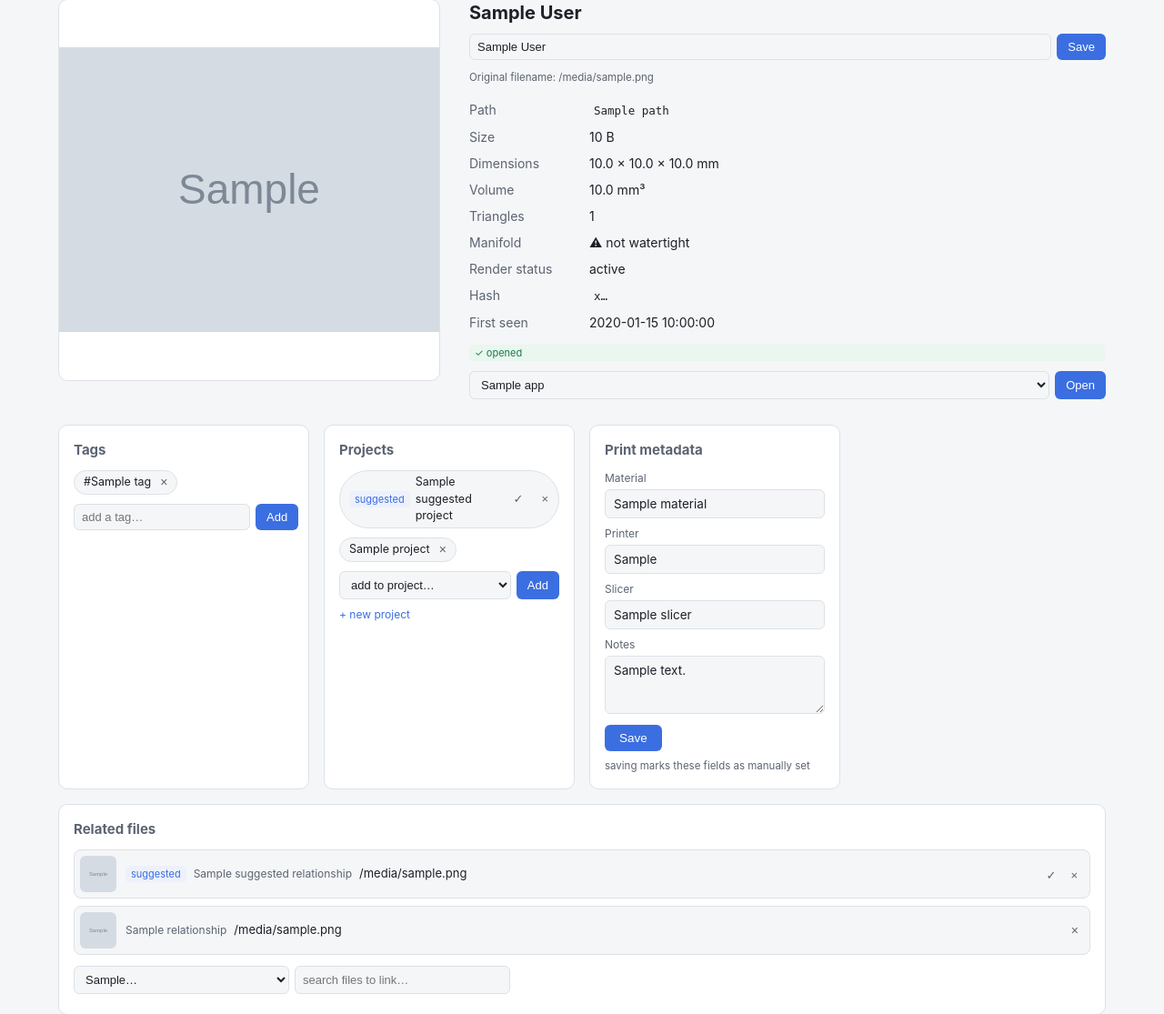
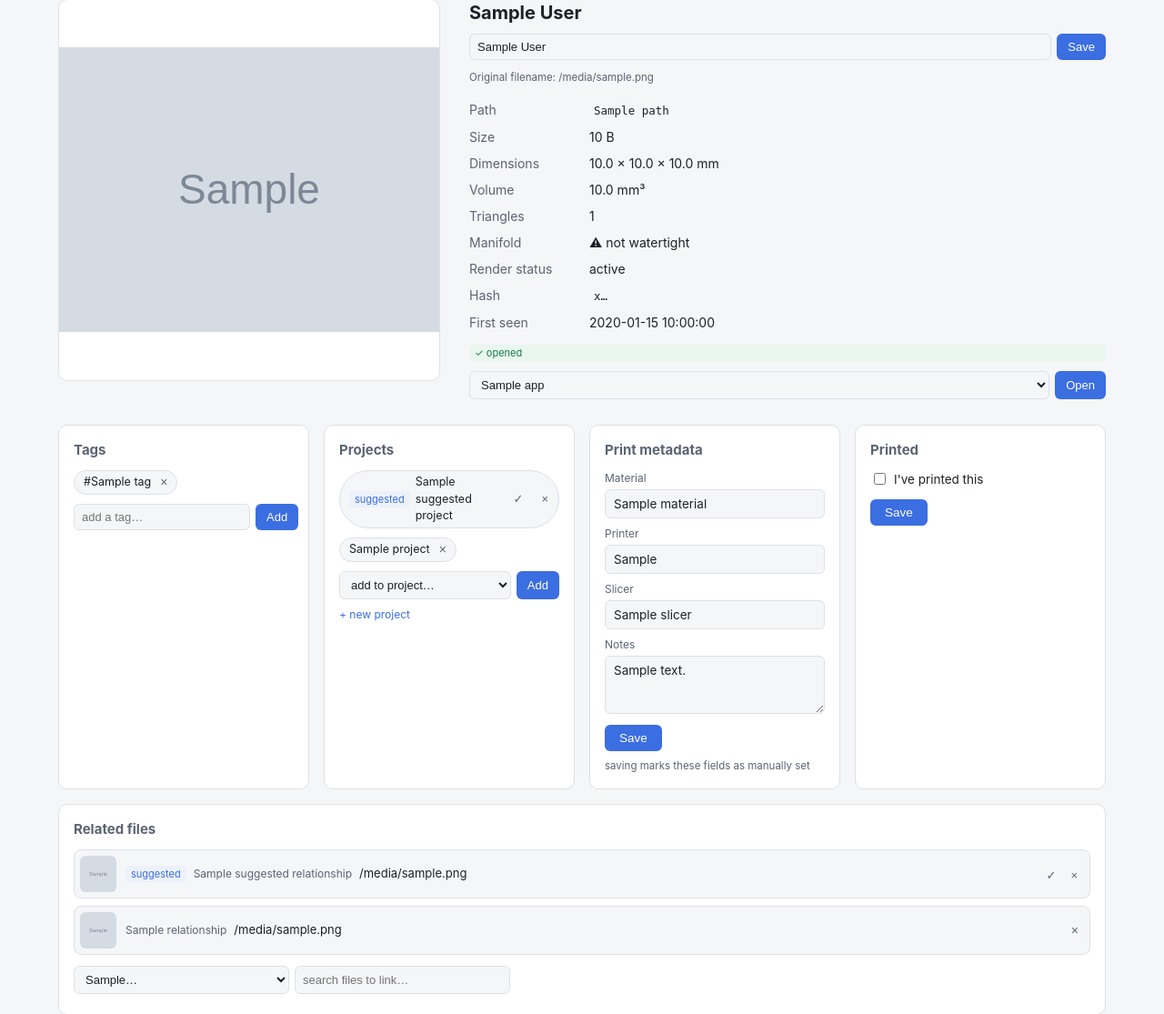
Before and after one commit to joannewood/spool, a FastAPI app: template services/api/app/templates/file_detail.html in a window 1280 px wide. Shown: the part 121-1236 px from the top of the page at 91% size. Run offline with FastAPI, Linux system fonts and the light colour scheme; the template is opened without the code that fills it: most values are stand-ins (such as "Sample title", 1, 10 or a date in 2020); grey boxes marked "Sample" are stand-in pictures; parts of the project's set-up code (start-up, migrations or seed data) failed here and were passed over; some libraries are stand-ins or nearby versions.

Commit message:
Add printed toggle + star rating + comments per file
New print_log table (migration 010), deliberately separate from
print_metadata so marking a file printed never touches that table's
source column (which gates whether auto-extraction can overwrite
manual settings). Star rating is a CSS-only radio/label trick; the
rating/comments fields reveal only once "printed" is checked, via
:has() — no JS. Field is named "comments" rather than "notes" to
avoid colliding with print_metadata's own notes field as a same-page
form field name.

Co-Authored-By: Claude Sonnet 5 <noreply@anthropic.com>
Claude-Session: https://claude.ai/code/session_01Ww8rVnHfzcntrAGRYsSKmk

```diff
--- a/services/api/app/main.py
+++ b/services/api/app/main.py
@@ -90,6 +90,7 @@ def file_detail(request: Request, file_id: int):
             "suggested_projects": queries.get_suggested_file_projects(file_id),
             "all_projects": queries.list_projects(),
             "print_metadata": queries.get_print_metadata(file_id),
+            "print_log": queries.get_print_log(file_id),
             "relationships": queries.get_file_relationships(file_id),
             "suggested_relationships": queries.get_suggested_relationships(file_id),
             "relationship_types": RELATIONSHIP_TYPES,
@@ -244,6 +245,12 @@ def update_print_metadata(
     return RedirectResponse(f"/files/{file_id}", status_code=303)
 
 
+@app.post("/files/{file_id}/print-log")
+def update_print_log(file_id: int, printed: str = Form(""), rating: str = Form(""), comments: str = Form("")):
+    queries.set_print_log(file_id, printed == "on", int(rating) if rating else None, comments.strip())
+    return RedirectResponse(f"/files/{file_id}", status_code=303)
+
+
 # ---- open in app (host-helper) ---------------------------------------------
 
 @app.post("/files/{file_id}/open")
--- a/services/api/app/queries.py
+++ b/services/api/app/queries.py
@@ -385,6 +385,29 @@ def set_manual_print_metadata(file_id, material, printer_profile, slicer, notes)
             )
 
 
+# ---- print log (printed / rating / notes) ------------------------------------
+
+def get_print_log(file_id):
+    with get_connection() as conn:
+        with conn.cursor(row_factory=dict_row) as cur:
+            cur.execute("SELECT * FROM print_log WHERE file_id = %s", (file_id,))
+            return cur.fetchone()
+
+
+def set_print_log(file_id, printed, rating, comments):
+    with get_connection() as conn:
+        with conn.cursor() as cur:
+            cur.execute(
+                """
+                INSERT INTO print_log (file_id, printed, rating, comments)
+                VALUES (%s, %s, %s, %s)
+                ON CONFLICT (file_id) DO UPDATE SET
+                    printed = EXCLUDED.printed, rating = EXCLUDED.rating, comments = EXCLUDED.comments
+                """,
+                (file_id, printed, rating, comments or None),
+            )
+
+
 # ---- admin: watched roots -----------------------------------------------
 
 def list_watched_roots():
--- a/services/api/app/static/style.css
+++ b/services/api/app/static/style.css
@@ -394,6 +394,48 @@ main {
 }
 .note-inline { font-size: 11.5px; color: var(--ink-muted); }
 
+/* printed toggle / rating */
+.printed-log-form { display: flex; flex-direction: column; gap: 8px; max-width: 420px; }
+.printed-log-form button {
+  align-self: flex-start;
+  padding: 7px 16px;
+  border: none;
+  border-radius: 6px;
+  background: var(--accent);
+  color: white;
+  font-size: 13.5px;
+  cursor: pointer;
+  margin-top: 4px;
+}
+.printed-toggle {
+  display: flex;
+  align-items: center;
+  gap: 6px;
+  font-size: 13.5px;
+  color: var(--ink);
+  cursor: pointer;
+}
+.printed-details { display: none; margin-top: 10px; max-width: 420px; }
+.printed-toggle:has(input:checked) ~ .printed-details { display: flex; flex-direction: column; gap: 8px; }
+.printed-details textarea {
+  padding: 7px 9px;
+  border: 1px solid var(--border);
+  border-radius: 6px;
+  background: var(--bg);
+  color: var(--ink);
+  font-size: 13.5px;
+  font-family: inherit;
+}
+.star-rating { display: flex; flex-direction: row-reverse; justify-content: flex-end; gap: 2px; }
+.star-rating input { position: absolute; opacity: 0; width: 0; height: 0; }
+.star-rating label { font-size: 22px; line-height: 1; color: var(--border); cursor: pointer; }
+.star-rating input:checked ~ label,
+.star-rating input:hover ~ label,
+.star-rating label:hover,
+.star-rating label:hover ~ label {
+  color: var(--warn);
+}
+
 /* relationships */
 .panel-full { grid-column: 1 / -1; }
 .badge.suggest {
--- a/services/api/app/templates/file_detail.html
+++ b/services/api/app/templates/file_detail.html
@@ -159,6 +159,26 @@
     </form>
   </section>
 
+  <section class="panel">
+    <h2>Printed</h2>
+    <form class="printed-log-form" method="POST" action="/files/{{ file.id }}/print-log">
+      <label class="printed-toggle">
+        <input type="checkbox" name="printed" {% if print_log and print_log.printed %}checked{% endif %}>
+        I've printed this
+      </label>
+      <div class="printed-details">
+        <div class="star-rating">
+          {% for i in range(5, 0, -1) %}
+          <input type="radio" id="star{{ i }}" name="rating" value="{{ i }}" {% if print_log and print_log.rating == i %}checked{% endif %}>
+          <label for="star{{ i }}" title="{{ i }} star{{ 's' if i != 1 else '' }}">★</label>
+          {% endfor %}
+        </div>
+        <textarea name="comments" rows="3" placeholder="How did it turn out?">{{ (print_log.comments or '') if print_log else '' }}</textarea>
+      </div>
+      <button type="submit">Save</button>
+    </form>
+  </section>
+
   <section class="panel panel-full">
     <h2>Related files</h2>
 
```
Also changed, not shown: CLAUDE.md (+15 -1 lines), db/migrations/010_print_log.sql (added).
